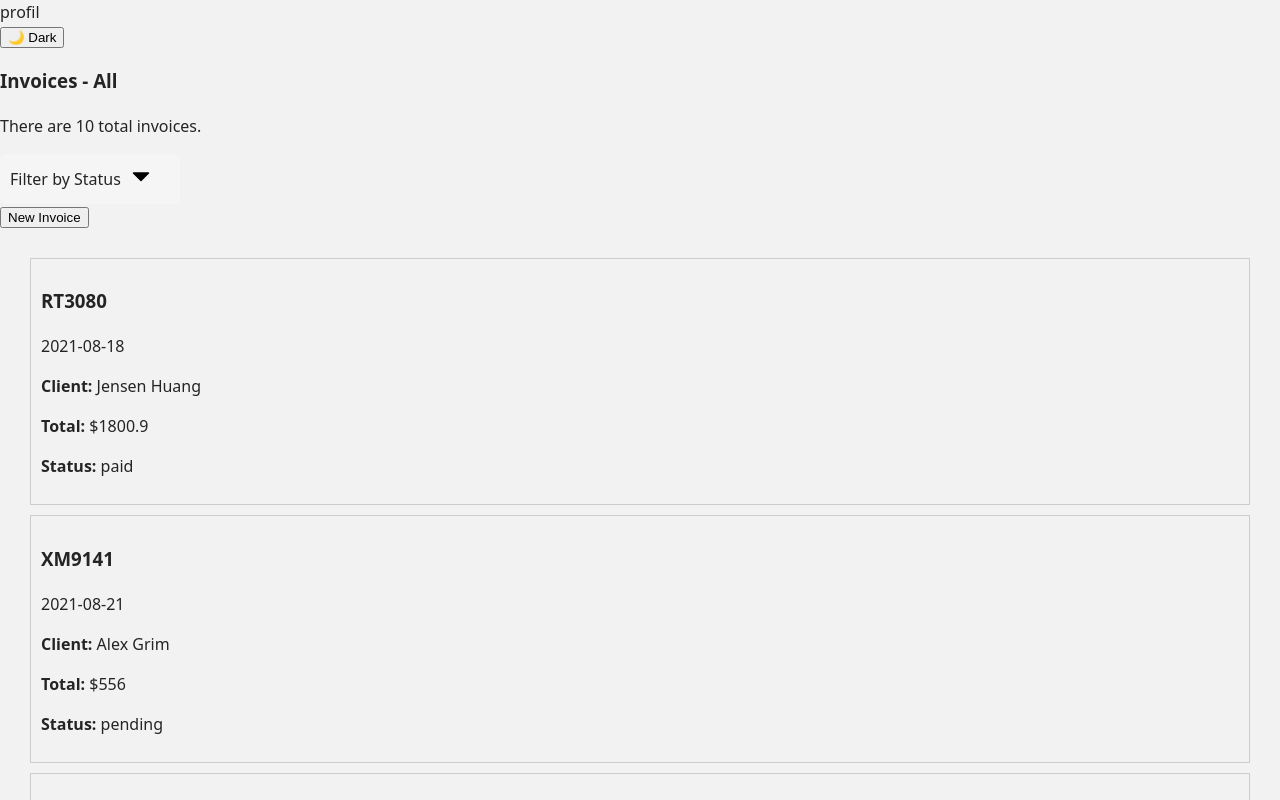
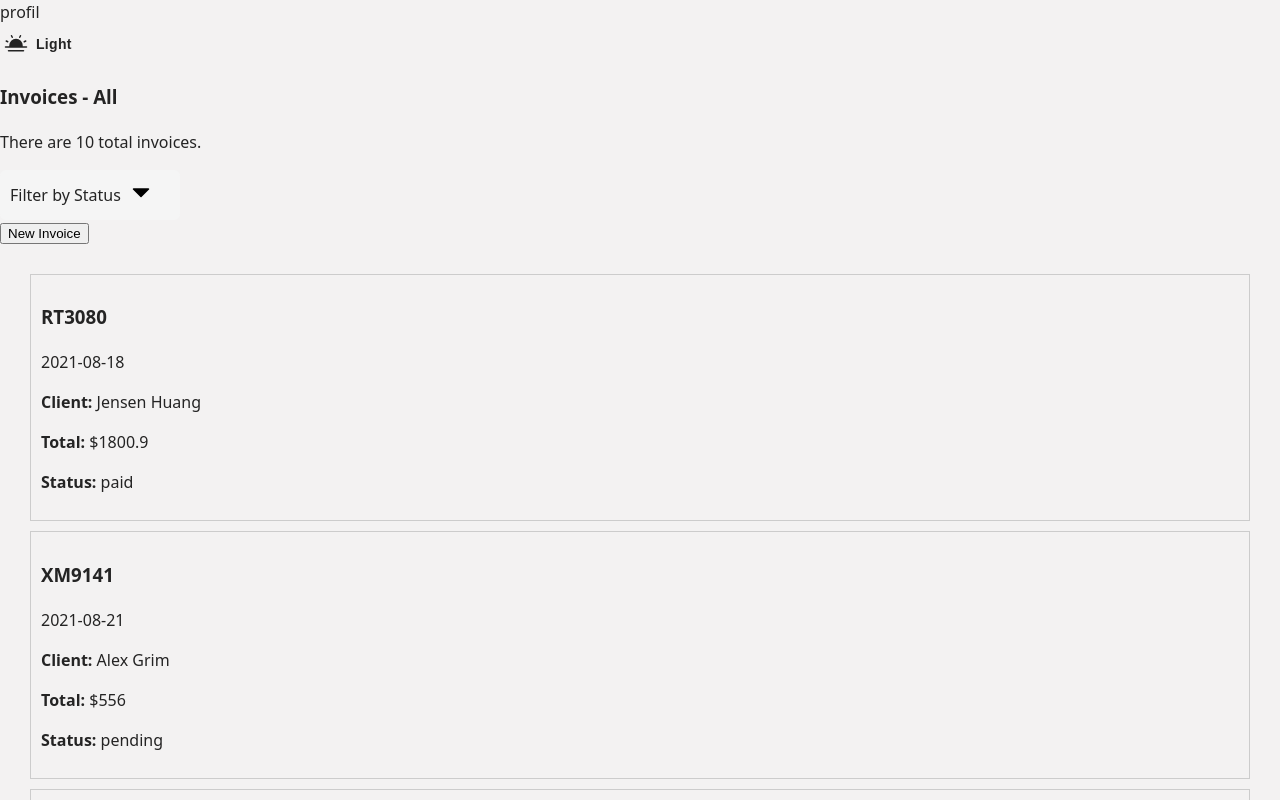
Before and after one commit to banuaggun/invoice-app-react, a React (Vite) app: page / in a window 1280 px wide. Shown: the top 800 px of the page. Built offline with nearby package versions, Linux system fonts and the light colour scheme.

Commit message:
The Header Area toggle button has been edited.

```diff
--- a/src/components/layout/theme-toggle/ThemeToggle.jsx
+++ b/src/components/layout/theme-toggle/ThemeToggle.jsx
@@ -1,14 +1,43 @@
 import React from "react";
 import { useDispatch, useSelector } from "react-redux";
 import { toggleTheme } from "../../../features/themeSlice";
+import './theme-toggle.css';
 
 function ThemeToggle() {
     const dispatch = useDispatch();
     const theme = useSelector((state) => state.theme.mode);
 
     return (
-        <button onClick={() => dispatch(toggleTheme())}>
-            {theme === "light" ? "🌙 Dark" : "☀️ Light"}
+        <button className="theme-toggle-button" onClick={() => dispatch(toggleTheme())}>
+            {theme === "light" ? (
+                <>
+                    {/* Moon Icon */}
+                    <svg
+                        xmlns="http://www.w3.org/2000/svg"
+                        width="24"
+                        height="24"
+                        fill="currentColor"
+                        viewBox="0 0 256 256"
+                    >
+                        <path d="M248,160a8,8,0,0,1-8,8H16a8,8,0,0,1,0-16H56.45a73.54,73.54,0,0,1-.45-8,72,72,0,0,1,144,0,73.54,73.54,0,0,1-.45,8H240A8,8,0,0,1,248,160Zm-40,32H48a8,8,0,0,0,0,16H208a8,8,0,0,0,0-16ZM80.84,59.58a8,8,0,0,0,14.32-7.16l-8-16a8,8,0,0,0-14.32,7.16ZM20.42,103.16l16,8a8,8,0,1,0,7.16-14.31l-16-8a8,8,0,1,0-7.16,14.31ZM216,112a8,8,0,0,0,3.57-.84l16-8a8,8,0,1,0-7.16-14.31l-16,8A8,8,0,0,0,216,112ZM164.42,63.16a8,8,0,0,0,10.74-3.58l8-16a8,8,0,0,0-14.32-7.16l-8,16A8,8,0,0,0,164.42,63.16Z"></path>
+                    </svg>
+                    <span>Light</span>
+                </>
+            ) : (
+                <>
+                    {/* Sun Icon */}
+                    <svg
+                        xmlns="http://www.w3.org/2000/svg"
+                        width="24"
+                        height="24"
+                        fill="currentColor"
+                        viewBox="0 0 256 256"
+                    >
+                        <path d="M240,96a8,8,0,0,1-8,8H216v16a8,8,0,0,1-16,0V104H184a8,8,0,0,1,0-16h16V72a8,8,0,0,1,16,0V88h16A8,8,0,0,1,240,96ZM144,56h8v8a8,8,0,0,0,16,0V56h8a8,8,0,0,0,0-16h-8V32a8,8,0,0,0-16,0v8h-8a8,8,0,0,0,0,16Zm65.14,94.33A88.07,88.07,0,0,1,105.67,46.86a8,8,0,0,0-10.6-9.06A96,96,0,1,0,218.2,160.93a8,8,0,0,0-9.06-10.6Z"></path>
+                    </svg>
+                    <span>Dark</span>
+                </>
+            )}
         </button>
     );
 }
--- /dev/null
+++ b/src/components/layout/theme-toggle/theme-toggle.css
@@ -0,0 +1,39 @@
+.theme-toggle-button {
+    display: flex;
+    align-items: center;
+    gap: 8px;
+    padding:8px 4px;
+    border: none;
+    background: transparent;
+    color: var(--text-color);
+    font-size: 14px;
+    font-weight: 600;
+    letter-spacing: 0.3px;
+    transition: all 0.3s ease;
+}
+
+.theme-toggle-button svg {
+    transition: transform 0.3s ease, color 0.3s ease;
+}
+
+.theme-toggle-button span {
+    font-weight: 700;
+    letter-spacing: 0.3px;
+    transition: color 0.3s ease;
+}
+
+.theme-toggle-button:hover {
+    cursor: pointer;
+    background: transparent;
+    transform: translateY(-2px);
+}
+
+.theme-toggle-button:hover svg,
+.theme-toggle-button:hover span {
+    transform: scale(1.2);
+    color: var(--accent-color, #B8C5D6);
+}
+
+.theme-toggle-button:active {
+    transform: scale(0.96);
+}
```
